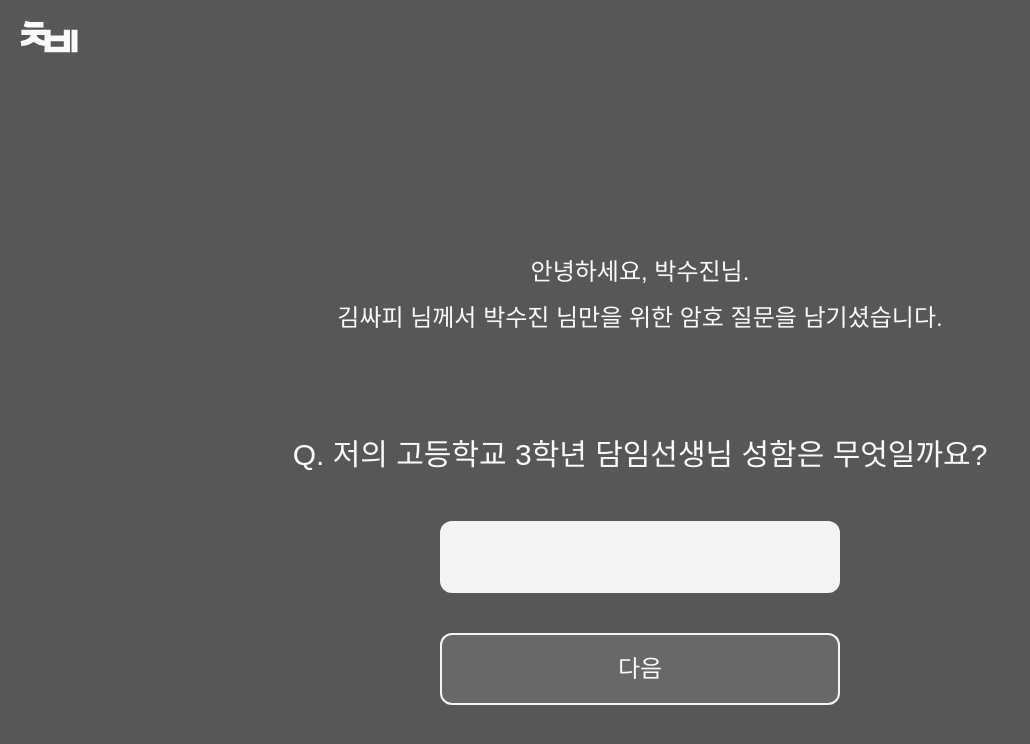
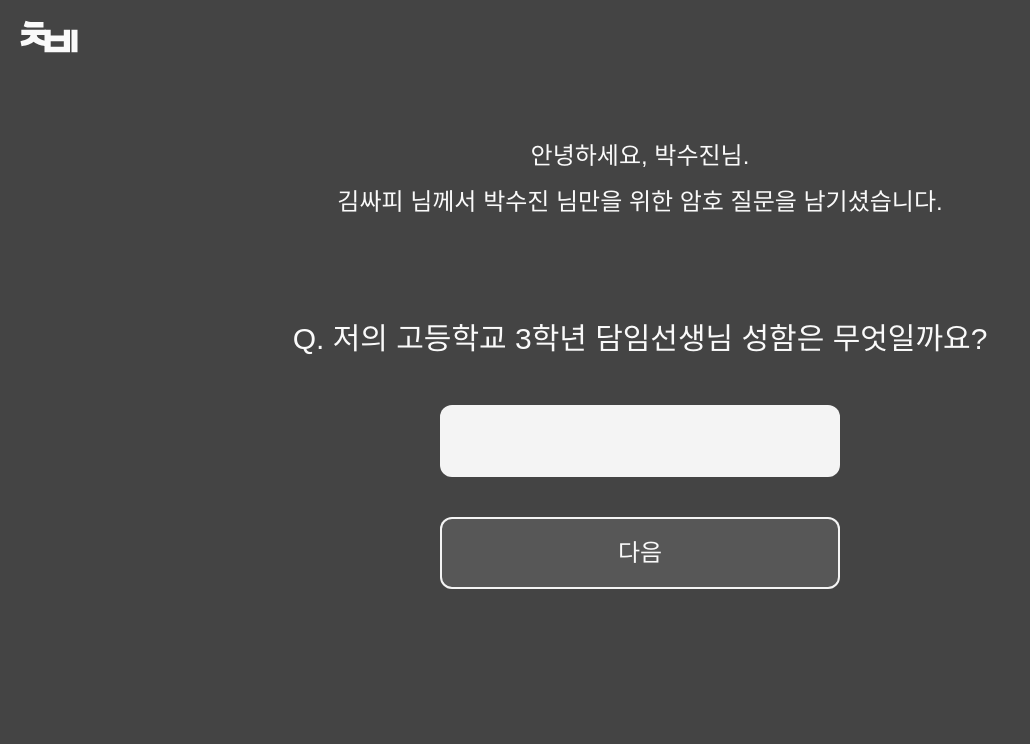
Before and after one commit to yoonha97/chaebi, a Next.js app in the folder web-view/chaebi/: page /auth in a window 1280 px wide. Shown: the top 744 px of the page, without its empty margins (0-1030 px from the left). Built offline with nearby package versions, Linux system fonts and the light colour scheme; a web font is replaced by a local one.

Commit message:
Fix: 모바일 기기별로 다르게 보이는거 수정

```diff
--- a/web-view/chaebi/src/app/globals.css
+++ b/web-view/chaebi/src/app/globals.css
@@ -4,7 +4,7 @@
 
 :root {
   --font-ChosunNm: 'ChosunNm', sans-serif;
-  --background: #575757;
+  --background: #444444;
 }
 
 body {
--- a/web-view/chaebi/src/app/layout.tsx
+++ b/web-view/chaebi/src/app/layout.tsx
@@ -1,4 +1,4 @@
-import type { Metadata } from 'next'
+import type { Metadata, Viewport } from 'next'
 import ChosunNm from '@/utils/fonts'
 import { LogoWhite } from 'public/svg'
 import './globals.css'
@@ -6,6 +6,14 @@ import './globals.css'
 export const metadata: Metadata = {
   title: 'ChaeBi',
   description: '채우고 비우기, 채비',
+}
+
+export const viewport: Viewport = {
+  width: 'device-width',
+  initialScale: 1,
+  maximumScale: 1,
+  userScalable: false,
+  viewportFit: 'cover',
 }
 
 export default function RootLayout({
--- a/web-view/chaebi/src/containers/SecurityContent.tsx
+++ b/web-view/chaebi/src/containers/SecurityContent.tsx
@@ -37,7 +37,7 @@ export default function SecurityContent() {
   }
 
   return (
-    <div className="w-full flex flex-col items-center p-5 min-h-screen md:min-h-screen md:justify-center">
+    <div className="w-full flex flex-col items-center p-5 min-h-screen md:min-h-screen md:justify-start">
       <div className="flex-1 md:flex-initial flex flex-col items-center w-full">
         <div className="mt-_140 mb-_72 md:mt-0 md:mb-24">
           <GuideMessage senderName="김싸피" receiverName="박수진" />
--- a/web-view/chaebi/tailwind.config.ts
+++ b/web-view/chaebi/tailwind.config.ts
@@ -20,15 +20,15 @@ const config: Config = {
         _white: '#FAFAFA',
       },
       strokeWidth: {
-        '0.5': '0.5px',
+        '0.5': '.0313rem',
       },
       lineHeight: {
-        _46: '46px',
+        _46: '2.875rem',
       },
       spacing: {
-        _72: '72px',
-        _74: '74px',
-        _140: '140px',
+        _72: '4.5rem',
+        _74: '4.625rem',
+        _140: '8.75rem',
       },
       boxShadow: {
         inner: 'inset 0 0 0 2px #F4F4F4',
```
Also changed, not shown: web-view/chaebi/src/services/auth.ts (added), web-view/chaebi/src/store/userStore.ts (added).
